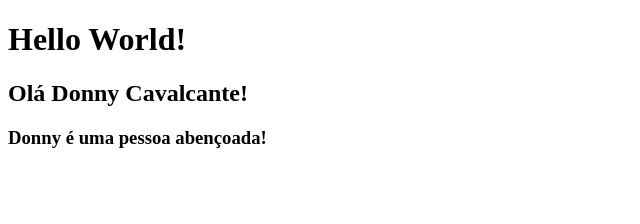
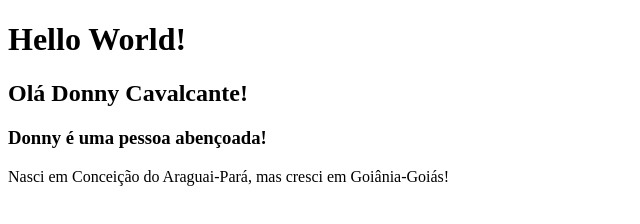
Before and after one commit to donnycavalcante/1-first_project, a plain HTML site: page index.html in a window 1280 px wide. Shown: the whole page, without its empty margins (0-640 px from the left). Drawn offline with Linux system fonts and the light colour scheme.

Commit message:
Add Paragraph

```diff
--- a/index.html
+++ b/index.html
@@ -10,5 +10,6 @@
     <h1>Hello World!</h1>
     <h2>Olá Donny Cavalcante!</h2>
     <h3>Donny é uma pessoa abençoada!</h3>
+    <p>Nasci em Conceição do Araguai-Pará, mas cresci em Goiânia-Goiás!</p>
   </body>
 </html>
```
